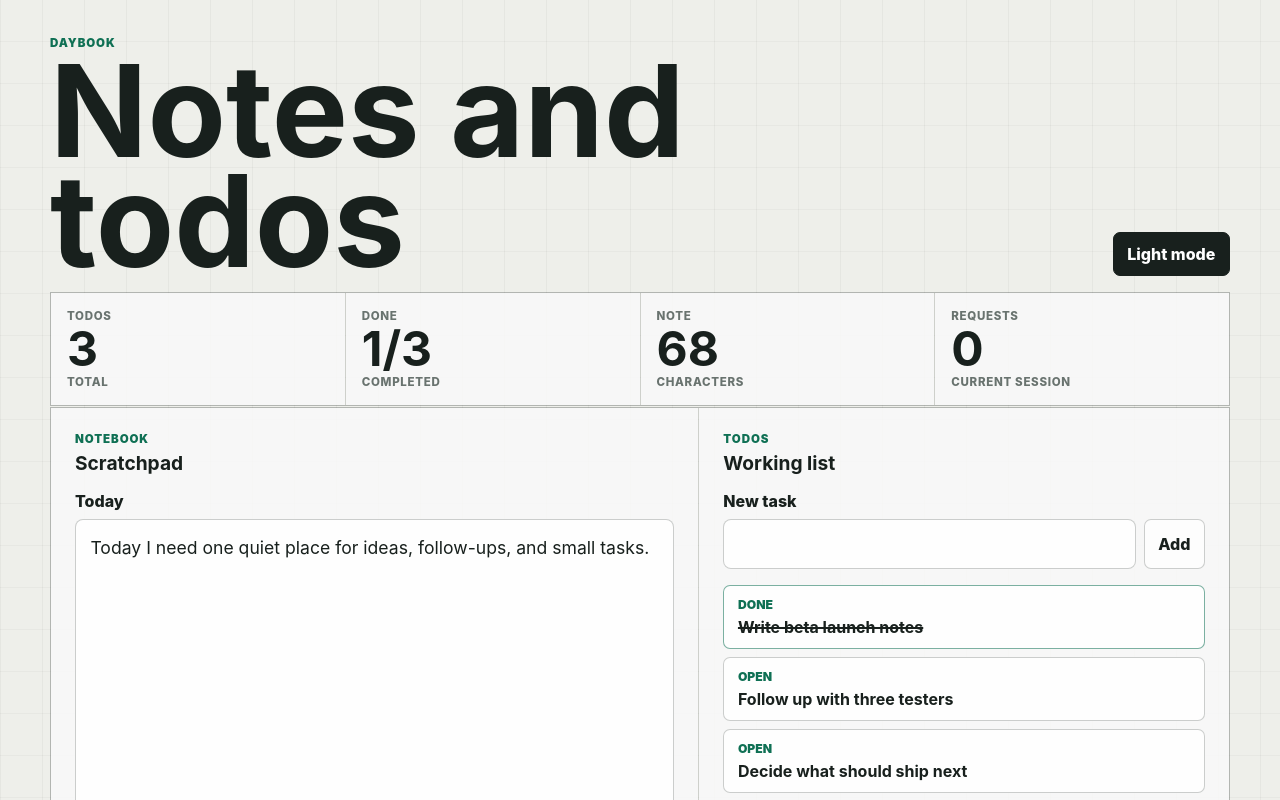
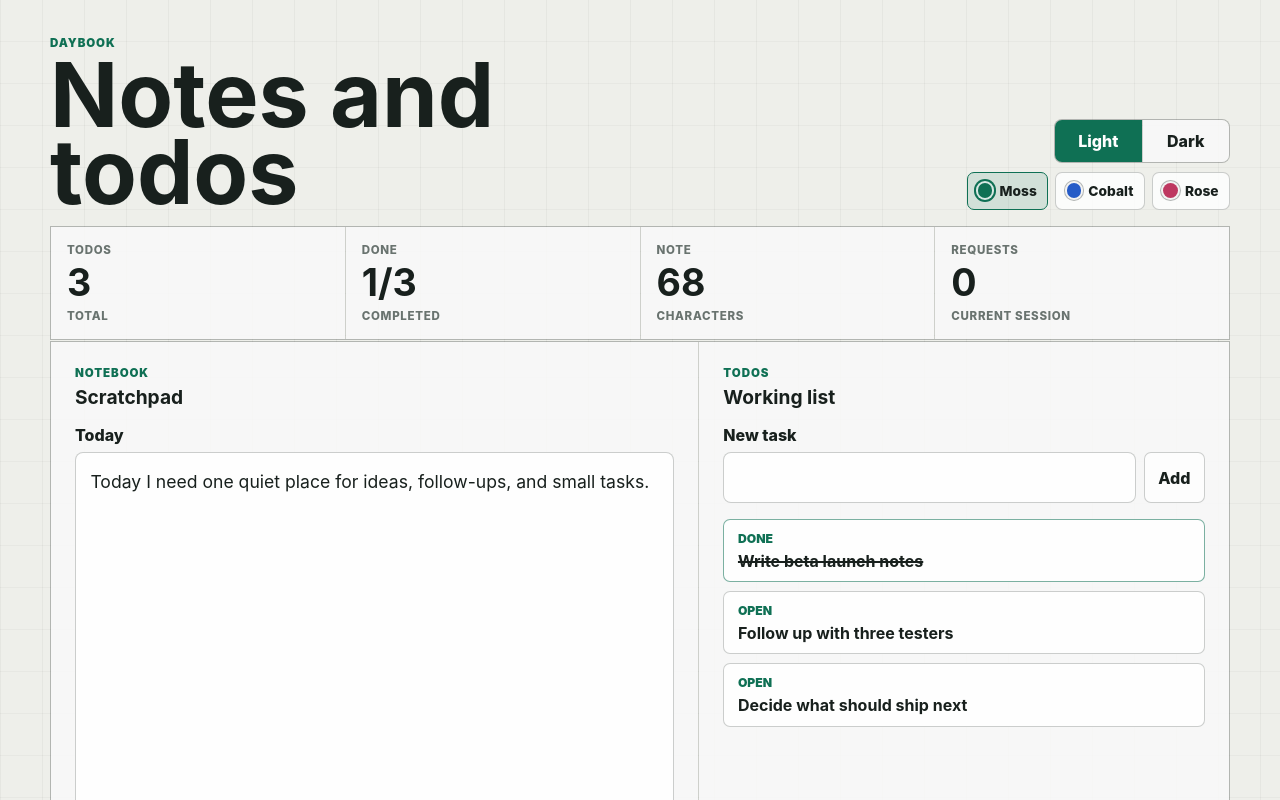
Before and after one commit to joewilsonai/open-feedback-factory, a React (Vite) app in the folder apps/demo-app/: page / in a window 1280 px wide. Shown: the top 800 px of the page. Built offline with nearby package versions, Linux system fonts and the light colour scheme; no server answers.

Commit message:
feat: Add theme color choices (work_8731a6f4-e45e-4426-b5ca-63b22abbbaec)

```diff
--- a/apps/demo-app/src/App.tsx
+++ b/apps/demo-app/src/App.tsx
@@ -1,13 +1,26 @@
-import { useEffect, useMemo, useState } from "react";
+import { type CSSProperties, useEffect, useMemo, useState } from "react";
 import { createOpenFeedbackClient, type SubmitFeedbackResult } from "@open-feedback-factory/sdk";
 import "./styles.css";
 
 const apiBaseUrl = import.meta.env.VITE_API_BASE_URL ?? "";
 const themeStorageKey = "open-feedback-factory-daybook-theme";
+const colorThemeStorageKey = "open-feedback-factory-daybook-color-theme";
 const noteStorageKey = "open-feedback-factory-daybook-note";
 const tasksStorageKey = "open-feedback-factory-daybook-tasks";
 
-type Theme = "dark" | "light";
+const themeModeOptions = [
+  { id: "light", label: "Light" },
+  { id: "dark", label: "Dark" },
+] as const;
+
+const colorThemeOptions = [
+  { id: "moss", label: "Moss", swatch: "#0f7054" },
+  { id: "cobalt", label: "Cobalt", swatch: "#255bc7" },
+  { id: "rose", label: "Rose", swatch: "#be3861" },
+] as const;
+
+type ColorTheme = (typeof colorThemeOptions)[number]["id"];
+type ThemeMode = (typeof themeModeOptions)[number]["id"];
 
 interface Task {
   done: boolean;
@@ -28,9 +41,15 @@ const defaultTasks: Task[] = [
   { done: false, id: "task-3", text: "Decide what should ship next" },
 ];
 
-function readInitialTheme(): Theme {
+function readInitialThemeMode(): ThemeMode {
   if (typeof window === "undefined") return "light";
   return window.localStorage.getItem(themeStorageKey) === "dark" ? "dark" : "light";
+}
+
+function readInitialColorTheme(): ColorTheme {
+  if (typeof window === "undefined") return "moss";
+  const storedTheme = window.localStorage.getItem(colorThemeStorageKey);
+  return colorThemeOptions.some((option) => option.id === storedTheme) ? (storedTheme as ColorTheme) : "moss";
 }
 
 function readNote(): string {
@@ -57,7 +76,8 @@ export function App() {
   const [status, setStatus] = useState("Ready");
   const [taskDraft, setTaskDraft] = useState("");
   const [tasks, setTasks] = useState<Task[]>(readTasks);
-  const [theme, setTheme] = useState<Theme>(readInitialTheme);
+  const [themeMode, setThemeMode] = useState<ThemeMode>(readInitialThemeMode);
+  const [colorTheme, setColorTheme] = useState<ColorTheme>(readInitialColorTheme);
   const client = useMemo(
     () =>
       createOpenFeedbackClient({
@@ -75,9 +95,11 @@ export function App() {
   const completedCount = tasks.filter((task) => task.done).length;
 
   useEffect(() => {
-    document.documentElement.dataset.theme = theme;
-    window.localStorage.setItem(themeStorageKey, theme);
-  }, [theme]);
+    document.documentElement.dataset.theme = themeMode;
+    document.documentElement.dataset.colorTheme = colorTheme;
+    window.localStorage.setItem(themeStorageKey, themeMode);
+    window.localStorage.setItem(colorThemeStorageKey, colorTheme);
+  }, [colorTheme, themeMode]);
 
   useEffect(() => {
     window.localStorage.setItem(noteStorageKey, note);
@@ -87,14 +109,28 @@ export function App() {
     window.localStorage.setItem(tasksStorageKey, JSON.stringify(tasks));
   }, [tasks]);
 
-  function toggleTheme() {
-    const nextTheme = theme === "dark" ? "light" : "dark";
-    setTheme(nextTheme);
+  function selectThemeMode(nextThemeMode: ThemeMode) {
+    if (nextThemeMode === themeMode) return;
+    setThemeMode(nextThemeMode);
     void client.trackFeatureUsage({
-      action: nextTheme === "dark" ? "enabled" : "disabled",
+      action: nextThemeMode === "dark" ? "enabled" : "disabled",
       featureId: "dark-mode",
       metadata: {
         appName: "Daybook",
+        source: "notepad-todo",
+      },
+    });
+  }
+
+  function selectColorTheme(nextColorTheme: ColorTheme) {
+    if (nextColorTheme === colorTheme) return;
+    setColorTheme(nextColorTheme);
+    void client.trackFeatureUsage({
+      action: "selected",
+      featureId: "color-theme",
+      metadata: {
+        appName: "Daybook",
+        colorTheme: nextColorTheme,
         source: "notepad-todo",
       },
     });
@@ -154,9 +190,36 @@ export function App() {
           <p className="eyebrow">Daybook</p>
           <h1>Notes and todos</h1>
         </div>
-        <button className="theme-switch" type="button" role="switch" aria-checked={theme === "dark"} onClick={toggleTheme}>
-          <span>{theme === "dark" ? "Dark mode" : "Light mode"}</span>
-        </button>
+        <div className="appearance-controls" role="group" aria-label="Appearance">
+          <div className="theme-switch" role="group" aria-label="Mode">
+            {themeModeOptions.map((option) => (
+              <button
+                aria-pressed={themeMode === option.id}
+                className={themeMode === option.id ? "mode-option active" : "mode-option"}
+                key={option.id}
+                type="button"
+                onClick={() => selectThemeMode(option.id)}
+              >
+                {option.label}
+              </button>
+            ))}
+          </div>
+          <div className="palette-picker" role="group" aria-label="Color theme">
+            {colorThemeOptions.map((option) => (
+              <button
+                aria-pressed={colorTheme === option.id}
+                className={colorTheme === option.id ? "palette-option active" : "palette-option"}
+                key={option.id}
+                style={{ "--swatch-color": option.swatch } as CSSProperties}
+                type="button"
+                onClick={() => selectColorTheme(option.id)}
+              >
+                <span className="swatch" aria-hidden="true" />
+                <span>{option.label}</span>
+              </button>
+            ))}
+          </div>
+        </div>
       </header>
 
       <section className="metric-strip" aria-label="Workspace metrics">
--- a/apps/demo-app/src/styles.css
+++ b/apps/demo-app/src/styles.css
@@ -1,14 +1,116 @@
 :root {
-  color: #18201d;
-  background: #eeefea;
+  --accent: #0f7054;
+  --accent-contrast: #ffffff;
+  --accent-soft: rgba(15, 112, 84, 0.12);
+  --accent-strong: #0b5f47;
+  --body-muted: #59645f;
+  --border: rgba(24, 32, 29, 0.22);
+  --button-bg: rgba(255, 255, 255, 0.78);
+  --canvas: #eeefea;
+  --divider: rgba(24, 32, 29, 0.15);
+  --done-border: rgba(15, 112, 84, 0.55);
+  --field: rgba(255, 255, 255, 0.84);
+  --grid-strong: rgba(24, 32, 29, 0.045);
+  --grid-soft: rgba(24, 32, 29, 0.035);
+  --muted: #69736f;
+  --surface: rgba(255, 255, 255, 0.84);
+  --swatch-ring: rgba(24, 32, 29, 0.32);
+  --text: #18201d;
+  color: var(--text);
+  background: var(--canvas);
   color-scheme: light;
   font-family: Inter, ui-sans-serif, system-ui, -apple-system, BlinkMacSystemFont, "Segoe UI", sans-serif;
 }
 
+:root[data-color-theme="cobalt"] {
+  --accent: #255bc7;
+  --accent-soft: rgba(37, 91, 199, 0.12);
+  --accent-strong: #1b4eaf;
+  --body-muted: #58657b;
+  --border: rgba(23, 32, 51, 0.24);
+  --canvas: #eef1f7;
+  --divider: rgba(23, 32, 51, 0.16);
+  --done-border: rgba(37, 91, 199, 0.55);
+  --grid-strong: rgba(23, 32, 51, 0.045);
+  --grid-soft: rgba(23, 32, 51, 0.035);
+  --muted: #66738b;
+  --swatch-ring: rgba(23, 32, 51, 0.32);
+  --text: #172033;
+}
+
+:root[data-color-theme="rose"] {
+  --accent: #be3861;
+  --accent-soft: rgba(190, 56, 97, 0.12);
+  --accent-strong: #a72d52;
+  --body-muted: #705b63;
+  --border: rgba(36, 22, 27, 0.23);
+  --canvas: #f2eeef;
+  --divider: rgba(36, 22, 27, 0.15);
+  --done-border: rgba(190, 56, 97, 0.55);
+  --grid-strong: rgba(36, 22, 27, 0.045);
+  --grid-soft: rgba(36, 22, 27, 0.035);
+  --muted: #75626a;
+  --swatch-ring: rgba(36, 22, 27, 0.32);
+  --text: #24161b;
+}
+
 :root[data-theme="dark"] {
-  color: #f4f0e8;
-  background: #12161c;
+  --accent: #75d9b4;
+  --accent-contrast: #12161c;
+  --accent-soft: rgba(117, 217, 180, 0.16);
+  --accent-strong: #8be8c8;
+  --body-muted: #c8d1cc;
+  --border: rgba(244, 240, 232, 0.2);
+  --button-bg: rgba(255, 255, 255, 0.08);
+  --canvas: #12161c;
+  --divider: rgba(244, 240, 232, 0.14);
+  --done-border: rgba(117, 217, 180, 0.55);
+  --field: rgba(0, 0, 0, 0.18);
+  --grid-strong: rgba(244, 240, 232, 0.05);
+  --grid-soft: rgba(244, 240, 232, 0.04);
+  --muted: #a7b3ae;
+  --surface: rgba(24, 31, 39, 0.86);
+  --swatch-ring: rgba(244, 240, 232, 0.4);
+  --text: #f4f0e8;
   color-scheme: dark;
+}
+
+:root[data-color-theme="cobalt"][data-theme="dark"] {
+  --accent: #8eb5ff;
+  --accent-contrast: #101622;
+  --accent-soft: rgba(142, 181, 255, 0.18);
+  --accent-strong: #b6ccff;
+  --body-muted: #c7d3e7;
+  --button-bg: rgba(255, 255, 255, 0.08);
+  --canvas: #101622;
+  --divider: rgba(226, 236, 255, 0.14);
+  --done-border: rgba(142, 181, 255, 0.55);
+  --field: rgba(255, 255, 255, 0.075);
+  --grid-strong: rgba(226, 236, 255, 0.05);
+  --grid-soft: rgba(226, 236, 255, 0.04);
+  --muted: #aebbd0;
+  --surface: rgba(19, 27, 43, 0.88);
+  --swatch-ring: rgba(226, 236, 255, 0.4);
+  --text: #f0f5ff;
+}
+
+:root[data-color-theme="rose"][data-theme="dark"] {
+  --accent: #ff9fbc;
+  --accent-contrast: #1b1217;
+  --accent-soft: rgba(255, 159, 188, 0.18);
+  --accent-strong: #ffc0d0;
+  --body-muted: #e6c9d2;
+  --button-bg: rgba(255, 255, 255, 0.08);
+  --canvas: #1b1217;
+  --divider: rgba(255, 234, 240, 0.14);
+  --done-border: rgba(255, 159, 188, 0.55);
+  --field: rgba(255, 255, 255, 0.075);
+  --grid-strong: rgba(255, 234, 240, 0.05);
+  --grid-soft: rgba(255, 234, 240, 0.04);
+  --muted: #d5b7c1;
+  --surface: rgba(43, 27, 35, 0.88);
+  --swatch-ring: rgba(255, 234, 240, 0.4);
+  --text: #fff1f5;
 }
 
 * {
@@ -16,7 +118,10 @@
 }
 
 body {
+  min-width: 320px;
   margin: 0;
+  color: var(--text);
+  background: var(--canvas);
 }
 
 button,
@@ -28,20 +133,12 @@ textarea {
 .app-shell {
   min-height: 100vh;
   padding: clamp(1rem, 3vw, 2.25rem);
-  color: #18201d;
+  color: var(--text);
   background:
-    linear-gradient(90deg, rgba(24, 32, 29, 0.045) 1px, transparent 1px) 0 0 / 42px 42px,
-    linear-gradient(0deg, rgba(24, 32, 29, 0.035) 1px, transparent 1px) 0 0 / 42px 42px,
-    #eeefea;
+    linear-gradient(90deg, var(--grid-strong) 1px, transparent 1px) 0 0 / 42px 42px,
+    linear-gradient(0deg, var(--grid-soft) 1px, transparent 1px) 0 0 / 42px 42px,
+    var(--canvas);
   transition: background 220ms ease, color 220ms ease;
-}
-
-:root[data-theme="dark"] .app-shell {
-  color: #f4f0e8;
-  background:
-    linear-gradient(90deg, rgba(244, 240, 232, 0.05) 1px, transparent 1px) 0 0 / 42px 42px,
-    linear-gradient(0deg, rgba(244, 240, 232, 0.04) 1px, transparent 1px) 0 0 / 42px 42px,
-    #12161c;
 }
 
 .app-header {
@@ -53,19 +150,86 @@ textarea {
   margin: 0 auto 1rem;
 }
 
+.appearance-controls {
+  display: grid;
+  gap: 0.55rem;
+  justify-items: end;
+}
+
+.theme-switch {
+  display: grid;
+  grid-template-columns: repeat(2, minmax(0, 1fr));
+  min-width: 11rem;
+  overflow: hidden;
+  border: 1px solid var(--divider);
+  border-radius: 8px;
+  background: var(--divider);
+  gap: 1px;
+}
+
+.mode-option {
+  min-height: 40px;
+  border: 0;
+  border-radius: 0;
+  background: var(--surface);
+}
+
+.mode-option.active {
+  color: var(--accent-contrast);
+  background: var(--accent);
+}
+
+.mode-option:hover {
+  transform: none;
+}
+
+.mode-option.active:hover {
+  background: var(--accent-strong);
+}
+
+.palette-picker {
+  display: flex;
+  justify-content: flex-end;
+  gap: 0.45rem;
+  flex-wrap: wrap;
+}
+
+.palette-option {
+  display: inline-flex;
+  align-items: center;
+  gap: 0.45rem;
+  min-height: 38px;
+  padding: 0.52rem 0.65rem;
+  background: var(--button-bg);
+  font-size: 0.86rem;
+}
+
+.palette-option.active {
+  border-color: var(--accent);
+  background: var(--accent-soft);
+}
+
+.swatch {
+  width: 0.9rem;
+  height: 0.9rem;
+  flex: 0 0 auto;
+  border-radius: 999px;
+  background: var(--swatch-color);
+  box-shadow: 0 0 0 2px var(--surface), 0 0 0 3px var(--swatch-ring);
+}
+
+.palette-option.active .swatch {
+  box-shadow: 0 0 0 2px var(--surface), 0 0 0 4px var(--accent);
+}
+
 .eyebrow,
 .mini-label {
   margin: 0 0 0.35rem;
-  color: #0f7054;
+  color: var(--accent);
   font-size: 0.72rem;
   font-weight: 900;
   letter-spacing: 0.08em;
   text-transform: uppercase;
-}
-
-:root[data-theme="dark"] .eyebrow,
-:root[data-theme="dark"] .mini-label {
-  color: #75d9b4;
 }
 
 h1,
@@ -76,7 +240,7 @@ p {
 
 h1 {
   max-width: 10ch;
-  font-size: clamp(3.5rem, 10vw, 8.4rem);
+  font-size: 5.6rem;
   line-height: 0.86;
   letter-spacing: 0;
 }
@@ -88,38 +252,37 @@ h2 {
 
 button {
   min-height: 44px;
-  border: 1px solid rgba(24, 32, 29, 0.22);
+  border: 1px solid var(--border);
   border-radius: 7px;
   padding: 0.68rem 0.85rem;
   color: inherit;
-  background: rgba(255, 255, 255, 0.78);
+  background: var(--button-bg);
   cursor: pointer;
   font-weight: 800;
   transition: border-color 160ms ease, transform 160ms ease, background 160ms ease;
 }
 
 button:hover {
-  border-color: #255bc7;
+  border-color: var(--accent-strong);
   transform: translateY(-1px);
 }
 
-:root[data-theme="dark"] button {
-  border-color: rgba(244, 240, 232, 0.2);
-  background: rgba(255, 255, 255, 0.08);
+button:focus-visible,
+input:focus-visible,
+textarea:focus-visible {
+  outline: 2px solid var(--accent);
+  outline-offset: 2px;
 }
 
-.theme-switch,
 .primary-action {
-  border-color: #18201d;
-  color: #ffffff;
-  background: #18201d;
+  border-color: var(--accent);
+  color: var(--accent-contrast);
+  background: var(--accent);
 }
 
-:root[data-theme="dark"] .theme-switch,
-:root[data-theme="dark"] .primary-action {
-  border-color: #75d9b4;
-  color: #12161c;
-  background: #75d9b4;
+.primary-action:hover {
+  border-color: var(--accent-strong);
+  background: var(--accent-strong);
 }
 
 .metric-strip,
@@ -127,15 +290,9 @@ button:hover {
   display: grid;
   max-width: 1180px;
   margin: 0 auto;
-  border: 1px solid rgba(24, 32, 29, 0.15);
-  background: rgba(24, 32, 29, 0.15);
+  border: 1px solid var(--divider);
+  background: var(--divider);
   gap: 1px;
-}
-
-:root[data-theme="dark"] .metric-strip,
-:root[data-theme="dark"] .workspace-grid {
-  border-color: rgba(244, 240, 232, 0.14);
-  background: rgba(244, 240, 232, 0.14);
 }
 
 .metric-strip {
@@ -147,14 +304,7 @@ button:hover {
 .panel,
 .task-row,
 .status-block {
-  background: rgba(255, 255, 255, 0.84);
-}
-
-:root[data-theme="dark"] .metric,
-:root[data-theme="dark"] .panel,
-:root[data-theme="dark"] .task-row,
-:root[data-theme="dark"] .status-block {
-  background: rgba(24, 31, 39, 0.86);
+  background: var(--surface);
 }
 
 .metric {
@@ -168,22 +318,15 @@ button:hover {
 .metric small,
 dt,
 small {
-  color: #69736f;
+  color: var(--muted);
   font-size: 0.72rem;
   font-weight: 850;
   letter-spacing: 0.06em;
   text-transform: uppercase;
 }
 
-:root[data-theme="dark"] .metric span,
-:root[data-theme="dark"] .metric small,
-:root[data-theme="dark"] dt,
-:root[data-theme="dark"] small {
-  color: #a7b3ae;
-}
-
 .metric strong {
-  font-size: clamp(1.6rem, 4vw, 3rem);
+  font-size: 2.35rem;
   line-height: 1;
 }
 
@@ -213,11 +356,11 @@ label {
 input,
 textarea {
   width: 100%;
-  border: 1px solid rgba(24, 32, 29, 0.22);
+  border: 1px solid var(--border);
   border-radius: 8px;
   padding: 0.9rem;
   color: inherit;
-  background: rgba(255, 255, 255, 0.84);
+  background: var(--field);
 }
 
 textarea {
@@ -229,12 +372,6 @@ textarea {
   min-height: 19rem;
   font-size: 1.1rem;
   line-height: 1.6;
-}
-
-:root[data-theme="dark"] input,
-:root[data-theme="dark"] textarea {
-  border-color: rgba(244, 240, 232, 0.2);
-  background: rgba(0, 0, 0, 0.18);
 }
 
 .task-entry > div {
@@ -258,7 +395,7 @@ textarea {
 }
 
 .task-row.done {
-  border-color: rgba(15, 112, 84, 0.55);
+  border-color: var(--done-border);
 }
 
 .task-row.done strong {
@@ -267,7 +404,7 @@ textarea {
 }
 
 .task-row span {
-  color: #0f7054;
+  color: var(--accent);
   font-size: 0.76rem;
   font-weight: 900;
   text-transform: uppercase;
@@ -286,13 +423,9 @@ textarea {
 }
 
 .sample-help {
-  color: #59645f;
+  color: var(--body-muted);
   font-size: 0.92rem;
   line-height: 1.45;
-}
-
-:root[data-theme="dark"] .sample-help {
-  color: #c8d1cc;
 }
 
 .primary-action {
@@ -304,18 +437,14 @@ textarea {
   display: grid;
   gap: 0.8rem;
   margin-top: 1rem;
-  border: 1px solid rgba(24, 32, 29, 0.12);
+  border: 1px solid var(--divider);
   border-radius: 8px;
   padding: 1rem;
 }
 
 .status-block p {
-  color: #59645f;
+  color: var(--body-muted);
   line-height: 1.45;
-}
-
-:root[data-theme="dark"] .status-block p {
-  color: #c8d1cc;
 }
 
 dl {
@@ -337,10 +466,36 @@ dd {
     flex-direction: column;
   }
 
+  .appearance-controls {
+    justify-items: stretch;
+    width: 100%;
+  }
+
+  .theme-switch {
+    width: 100%;
+  }
+
+  .palette-picker {
+    justify-content: flex-start;
+  }
+
+  .palette-option {
+    flex: 1 1 7rem;
+    justify-content: center;
+  }
+
+  h1 {
+    font-size: 3.6rem;
+  }
+
   .metric-strip,
   .workspace-grid,
   dl {
     grid-template-columns: 1fr;
+  }
+
+  .metric strong {
+    font-size: 2rem;
   }
 
   .feedback-panel {
```
Also changed, not shown: 1 other file (tests, documents, lock files or other folders).
